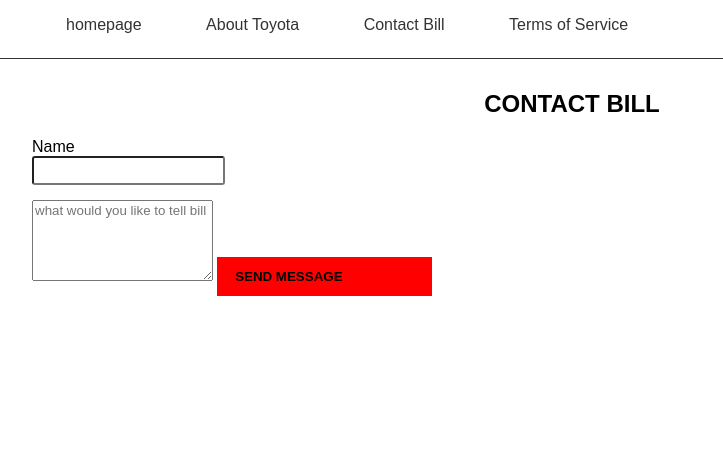
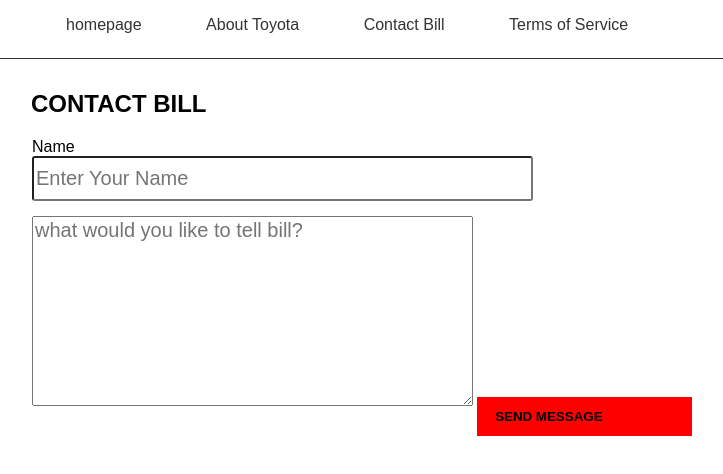
Before and after one commit to cbough/firstrepo, a plain HTML site: page contact.html in a window 1280 px wide. Shown: the whole page, without its empty margins (68-791 px from the left). Drawn offline with Linux system fonts and the light colour scheme.

Commit message:
qucik fix on contact form

```diff
--- a/contact.html
+++ b/contact.html
@@ -18,9 +18,9 @@
       <h1>Contact Bill</h1>
       <form class="contact-form">
         <label>Name</label><br>
-      <input type="text"><br>
+      <input type="text" placeholder="Enter Your Name"><br>
 
-      <textarea rows="5" cols+"25" placeholder="what would you like to tell bill"></textarea>
+      <textarea rows="8" cols="35" placeholder="what would you like to tell bill?"></textarea>
       <input type="sumbit" value="Send Message">
     </form>
     </section>
--- a/main.css
+++ b/main.css
@@ -89,13 +89,22 @@ background: darkred;
   boder-radius: 5px;
   margin-top: 15px;
   font-family: sans-serif;
+  margin-bottom: 15px;
+  font-size: 20px;
 }
 
 .contact-form input[type="text"] {
   /* top, right, bottom, left*/
-  padding: 5px 10px 5px 2px;
+  padding: 9px 10px 9px 2px;
+  width: 485px;
+  font-size: 20px;
   border-radius: 3px;
 }
+.contact-section h1 {
+  text-align: left;
+  padding-left: 99px;
+}
+
 
 .info-grid div:nth-child(2) {
   background-image: url('https://officialpsds.com/imageview/73/vy/73vyqn_large.png?1528082460');
```
